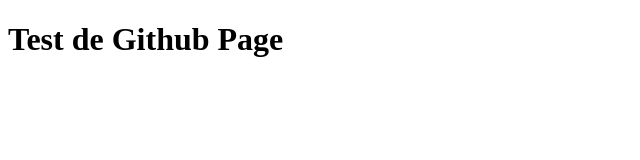
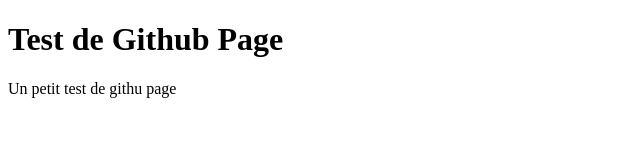
Before and after one commit to ponche/ponche.github.io, a plain HTML site: page index.html in a window 1280 px wide. Shown: the whole page, without its empty margins (0-640 px from the left). Drawn offline with Linux system fonts and the light colour scheme.

Commit message:
docs: modif test

```diff
--- a/index.html
+++ b/index.html
@@ -7,6 +7,8 @@
 </head>
 <body>
     <h1>Test de Github Page</h1>
+    <p>Un petit test de githu page</p>
+
 
 </body>
 </html>
```
